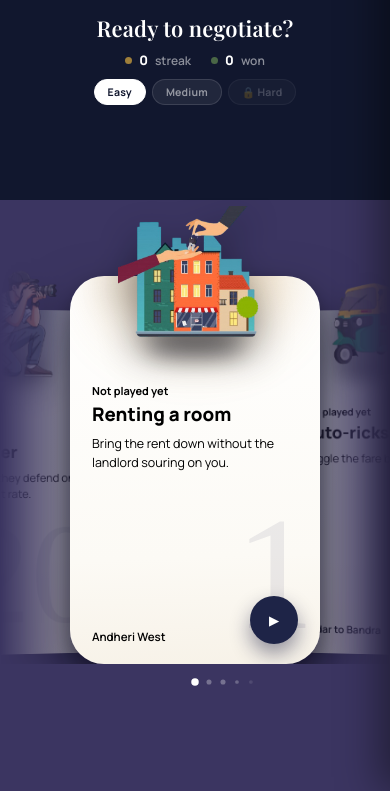
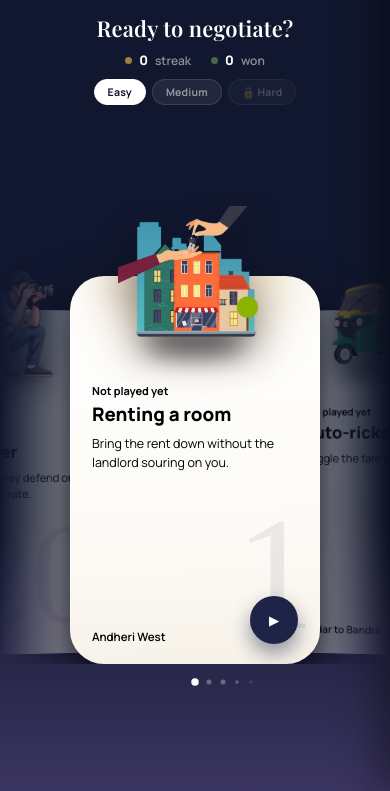
Before and after one commit to ra5922/MOL-BHAV, a plain HTML site: page index.html in a window 390 px wide. Shown: the part 53-844 px from the top of the page. Drawn offline with nearby package versions, Linux system fonts and the light colour scheme; a web font is replaced by a local one.

Commit message:
changes made

```diff
--- a/index.html
+++ b/index.html
@@ -301,7 +301,7 @@
       position:fixed; inset:0;
       width:100%; height:100%; height:100dvh;
       padding:0; border-radius:0; box-shadow:none;
-      background:linear-gradient(180deg, var(--home-1) 30%, var(--home-1) 10%, var(--home-2) 30%);
+
     }
     #screen-home{
   margin:0 !important;
```
